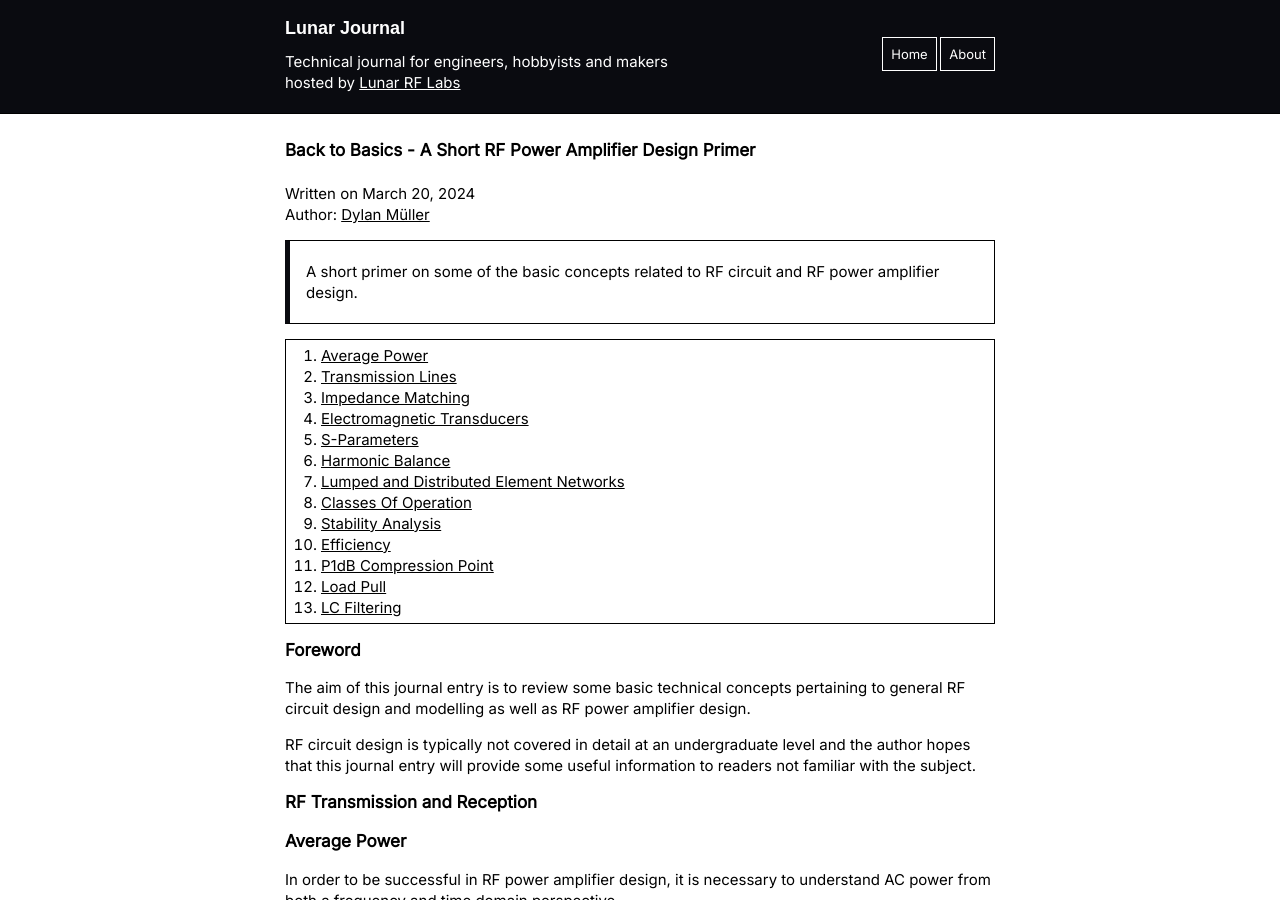
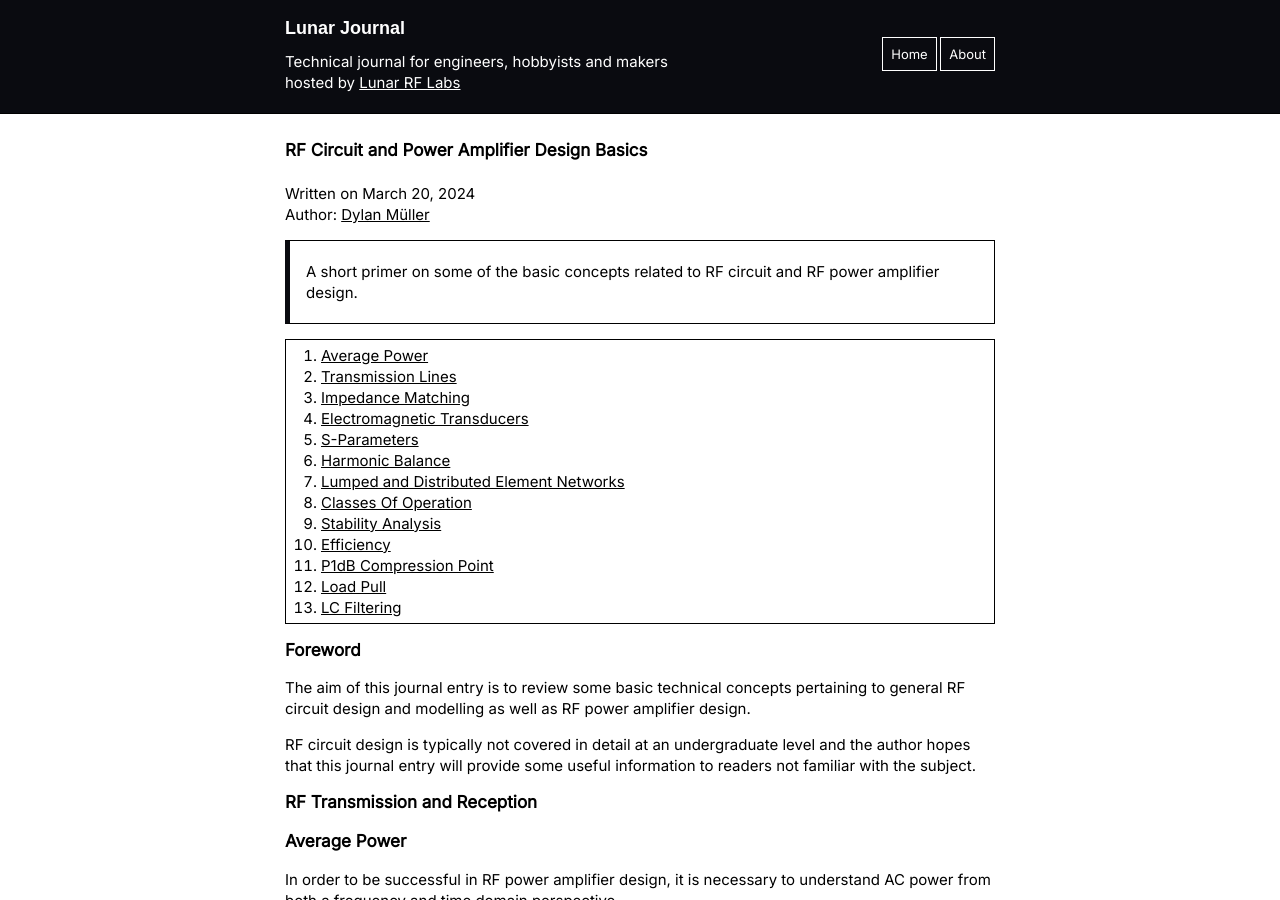
Before and after one commit to microstub/microstub.github.io, a Jekyll site: the page built from _posts/2024-03-20-rf-primer.md, in a window 1280 px wide and 900 px high. Built offline with Jekyll 4.4.1, drawn with Linux system fonts in a browser that asks for light colours.

Commit message:
Update 2024-03-20-rf-primer.md

```diff
--- a/_posts/2024-03-20-rf-primer.md
+++ b/_posts/2024-03-20-rf-primer.md
@@ -1,6 +1,6 @@
 ---
 layout: post
-title: Back to Basics - A Short RF Power Amplifier Design Primer
+title: RF Circuit and Power Amplifier Design Basics
 author: Dylan Müller
 author_url: https://linkedin.com/in/lunarjournal
 ---
```
